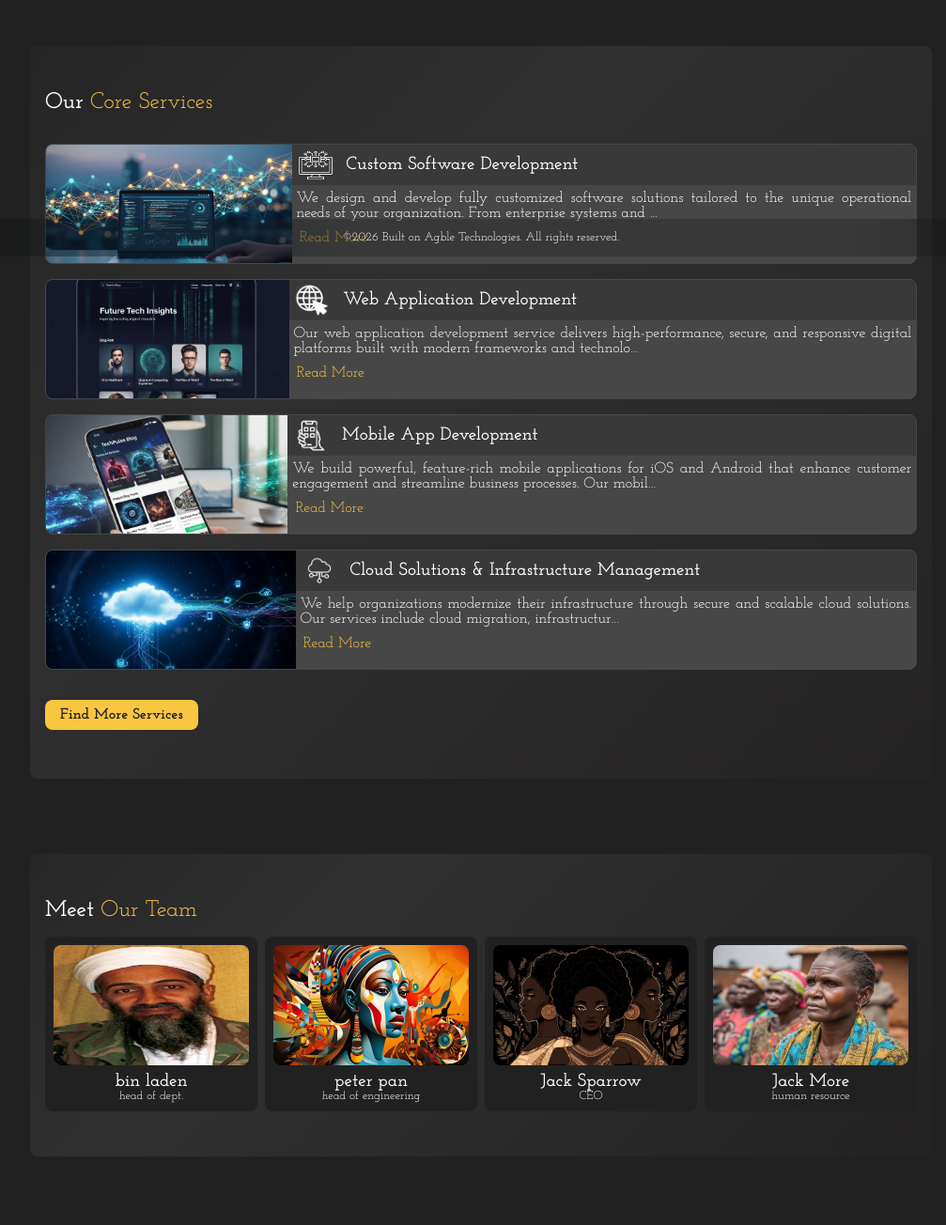
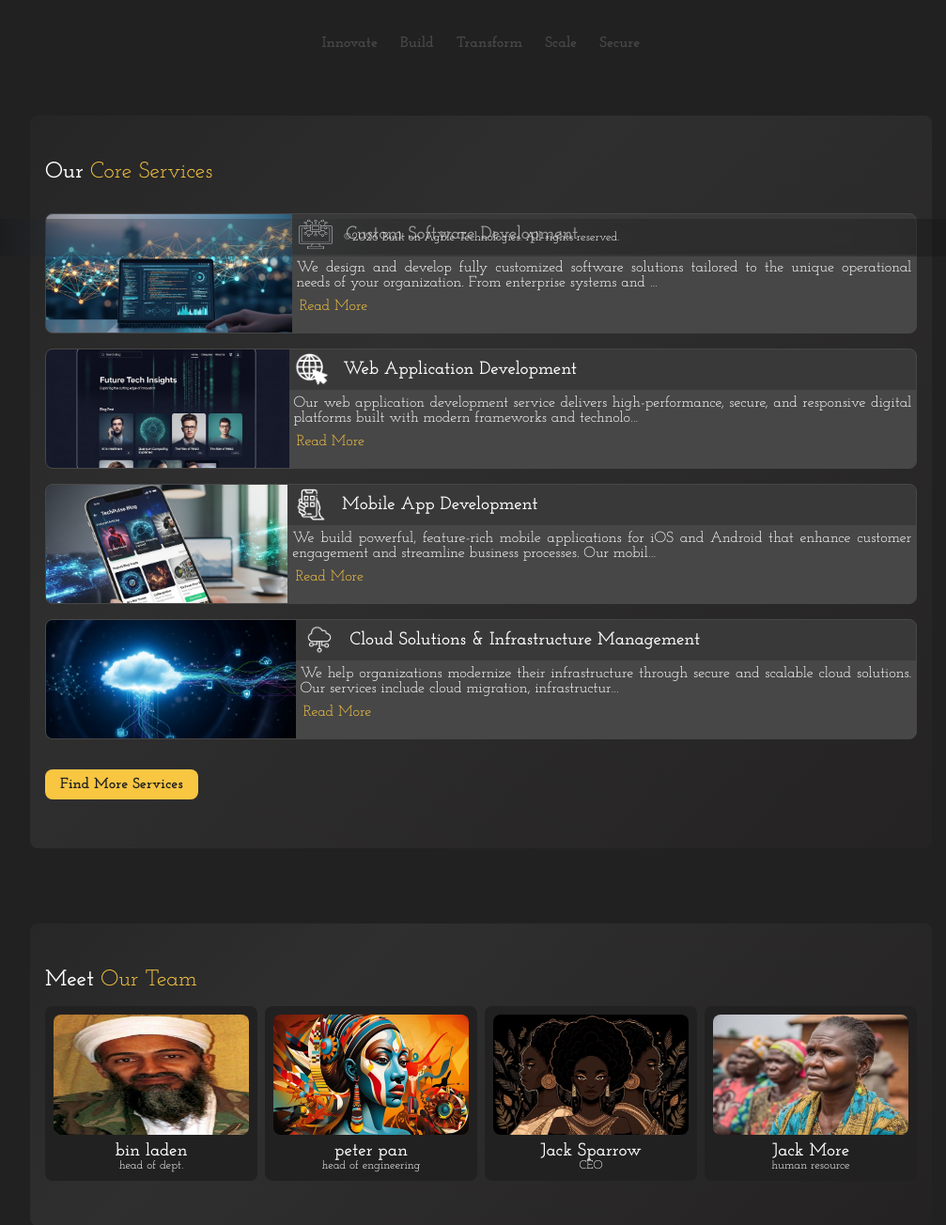
Before and after one commit to I-AGBLE/techmartliberia, a Django app: page / in a window 1280 px wide. Shown: the part 527-1831 px from the top of the page at 94% size, without its empty margins (128-1135 px from the left). Before the commit the page ends 1701 px from the top, so only its background shows below. Run offline with Django 5.2, Linux system fonts and the light colour scheme; data comes from the database, SQL or seed files in the repository.

Commit message:
styles updated for all pages pending font fixing

```diff
--- a/main/static/main/css/styles.css
+++ b/main/static/main/css/styles.css
@@ -38,7 +38,7 @@
   -moz-user-select: none; /* For IE/firefox */
 
   ::-webkit-scrollbar-thumb {
-    background: #d2d1d1;
+    background: var(--text_color);
     border-radius: 50%;
   }
 
@@ -254,17 +240,26 @@ main {
   border-radius: var(--border_radius);
 }
 
+/* --------------------------------- Catch Styles ----------------------------------------------- */
+.catchwords ul {
+  display: flex;
+  gap: 0.5rem;
+  margin: 1rem 0;
+  justify-content: center;
+  align-items: center;
+}
 
+.catchwords ul li {
+  color: var(--text_color_variant);
+  padding: 0.3rem 0.5rem;
+  transition: var(--transition);
+  font-weight: 900;
+}
 
-
-
-
-
-
-
-
-
-
+.catchwords ul li:hover {
+  box-shadow: var(--box_shadow);
+  color: var(--color_gold);
+}
 
 /* --------------------------------- Services Page Styles ----------------------------------------------- */
 .services_section {
--- a/main/templates/main/index.html
+++ b/main/templates/main/index.html
@@ -29,6 +29,15 @@
 
 
 
+<div class="catchwords">
+        <ul>
+            <li>Innovate</li>
+            <li>Build</li>
+            <li>Transform</li>
+            <li>Scale</li>
+            <li>Secure</li>
+        </ul>
+</div>
 
 
 
```
Also changed, not shown: other parts of main/static/main/css/styles.css (+26 -61 lines). Lines whose indentation alone changed are shown as unchanged.
